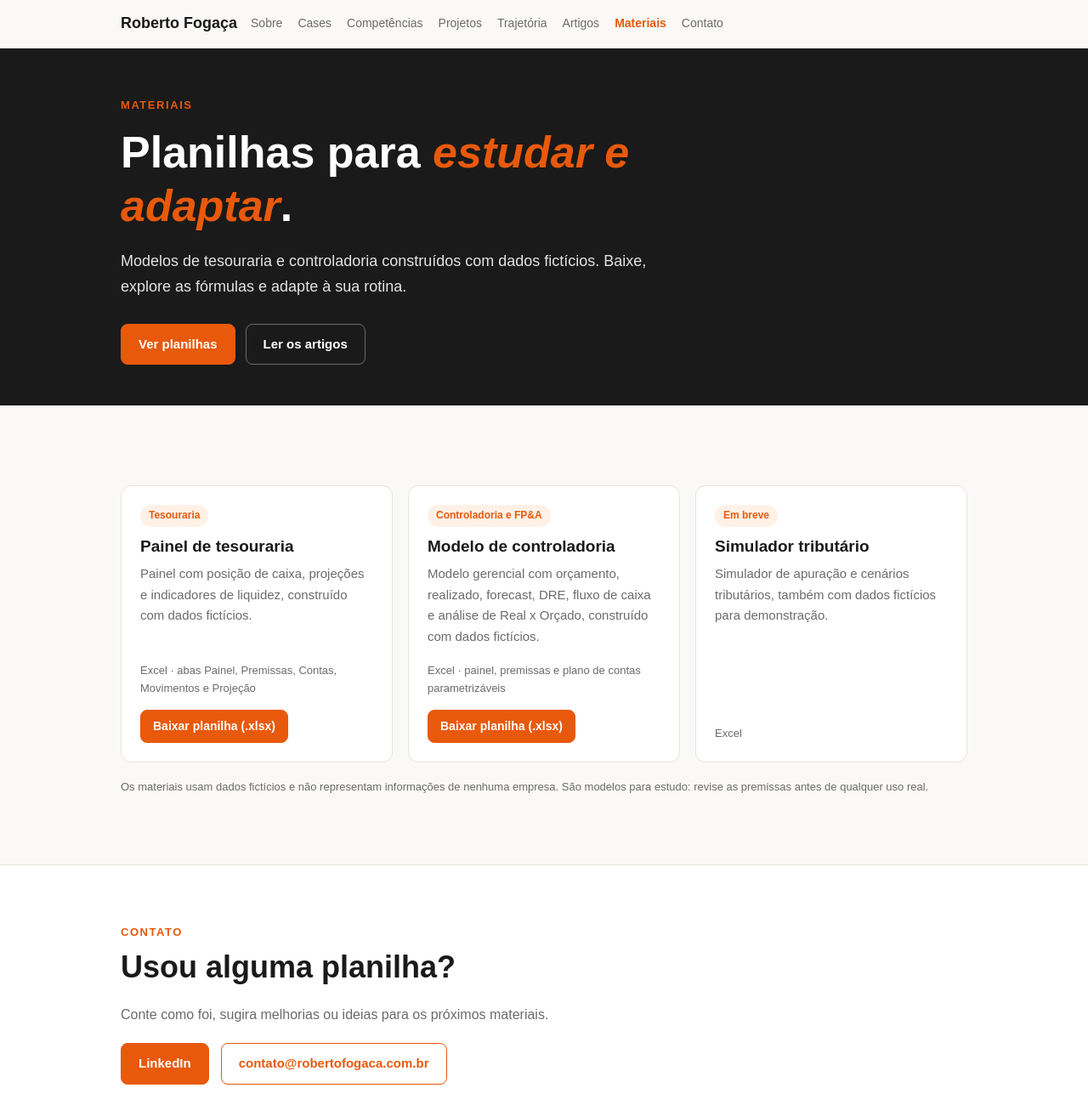
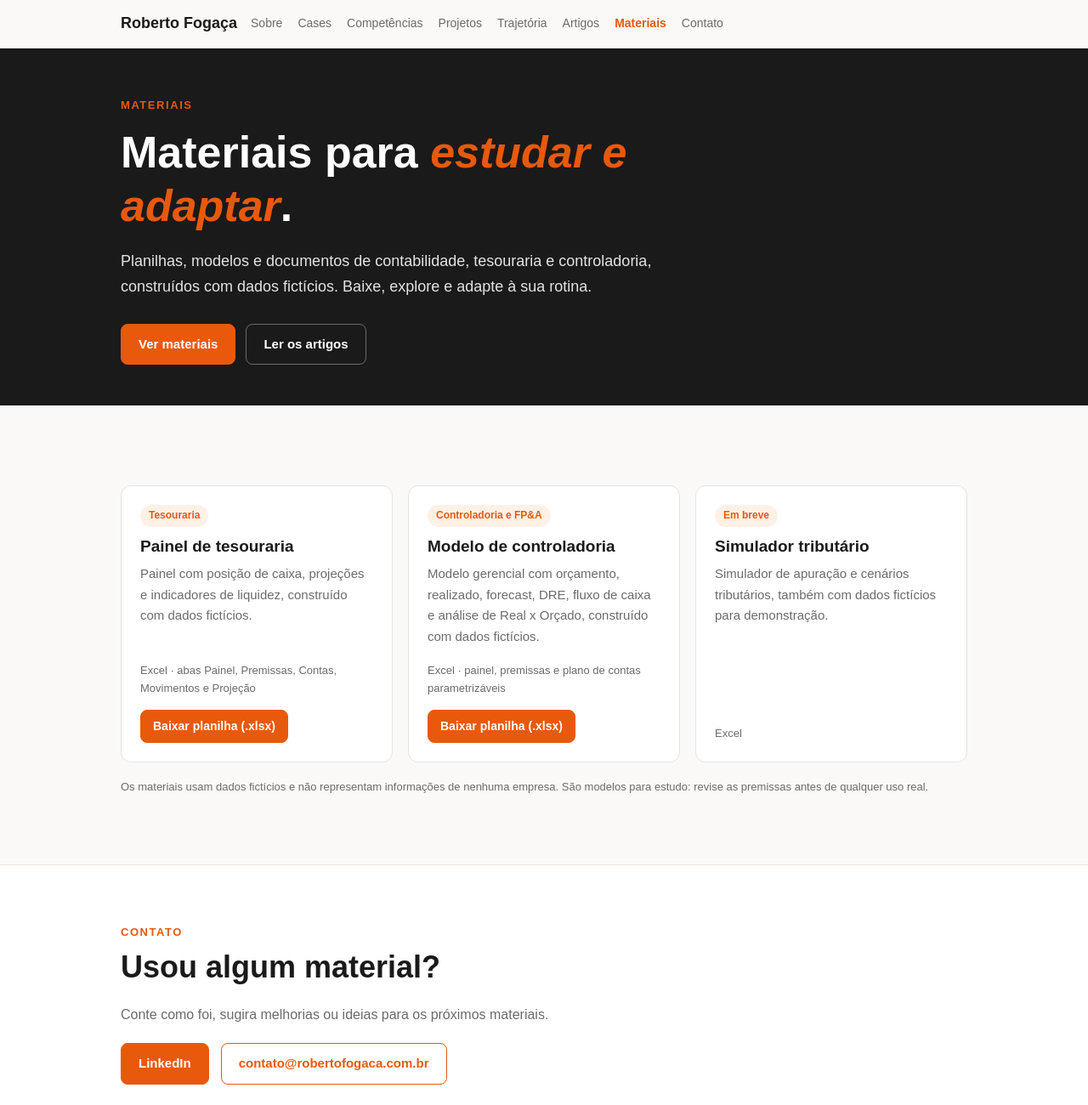
Before and after one commit to robertofogaca-fin/robertofogaca-site, a plain HTML site: page public/materiais.html in a window 1280 px wide. Shown: the top 1300 px of the page at 85% size. Drawn offline with Linux system fonts and the light colour scheme.

Commit message:
Materiais: texto geral para planilhas e outros documentos
Co-Authored-By: Claude Opus 5.5 <noreply@anthropic.com>
Claude-Session: https://claude.ai/code/session_011SgRuoc9knkeTDY2qWkyzb

```diff
--- a/public/materiais.html
+++ b/public/materiais.html
@@ -12,11 +12,11 @@
 <meta charset="utf-8">
 <meta name="viewport" content="width=device-width, initial-scale=1, viewport-fit=cover">
 <title>Materiais — Roberto Fogaça</title>
-<meta name="description" content="Planilhas gratuitas de tesouraria e controladoria, construídas com dados fictícios por Roberto Fogaça, para estudo e adaptação à rotina de finanças.">
+<meta name="description" content="Planilhas, modelos e documentos gratuitos de contabilidade, tesouraria e controladoria, construídos com dados fictícios por Roberto Fogaça.">
 <link rel="canonical" href="https://robertofogaca.com.br/materiais">
 <meta property="og:type" content="website">
 <meta property="og:title" content="Materiais — Roberto Fogaça">
-<meta property="og:description" content="Planilhas gratuitas de tesouraria e controladoria, construídas com dados fictícios por Roberto Fogaça, para estudo e adaptação à rotina de finanças.">
+<meta property="og:description" content="Planilhas, modelos e documentos gratuitos de contabilidade, tesouraria e controladoria, construídos com dados fictícios por Roberto Fogaça.">
 <meta property="og:image" content="https://robertofogaca.com.br/assets/img/roberto-fogaca.jpg">
 <meta property="og:url" content="https://robertofogaca.com.br/materiais">
 <link rel="stylesheet" href="assets/css/style.css">
@@ -27,19 +27,20 @@
 
 <header class="hero compact"><div class="wrap">
 <div class="kicker">Materiais</div>
-<h1>Planilhas para <em>estudar e adaptar</em>.</h1>
-<p class="lead">Modelos de tesouraria e controladoria construídos com dados fictícios. Baixe, explore as fórmulas e adapte à sua rotina.</p>
-<div class="btns"><a class="btn" href="#lista">Ver planilhas</a><a class="btn ghost" href="artigos.html">Ler os artigos</a></div>
+<h1>Materiais para <em>estudar e adaptar</em>.</h1>
+<p class="lead">Planilhas, modelos e documentos de contabilidade, tesouraria e controladoria, construídos com dados fictícios. Baixe, explore e adapte à sua rotina.</p>
+<div class="btns"><a class="btn" href="#lista">Ver materiais</a><a class="btn ghost" href="artigos.html">Ler os artigos</a></div>
 </div></header>
 
 <section><div class="wrap">
 
 <!--
   =====================================================================
-  COMO ADICIONAR UMA PLANILHA
+  COMO ADICIONAR UM MATERIAL (planilha, PDF, modelo de documento...)
   1. Coloque o arquivo na pasta downloads/ (nome sem acentos nem espaços).
   2. Copie um bloco <article class="card material"> abaixo e troque:
      a etiqueta, o título, a descrição, a lista de abas e o nome do arquivo.
+  No botão, indique o formato: "Baixar planilha (.xlsx)", "Baixar PDF", "Baixar modelo (.docx)".
   Para algo que ainda vai sair, use a etiqueta "Em breve" e apague o botão.
   =====================================================================
 -->
@@ -74,7 +75,7 @@
 
 <section class="alt" id="contato"><div class="wrap">
 <div class="eyebrow">Contato</div>
-<h2>Usou alguma planilha?</h2>
+<h2>Usou algum material?</h2>
 <p style="color:var(--muted);max-width:620px">Conte como foi, sugira melhorias ou ideias para os próximos materiais.</p>
 <div class="contact"><a class="btn" href="https://www.linkedin.com/in/robertodfogaca" rel="noopener">LinkedIn</a><a class="btn outline" href="mailto:contato@robertofogaca.com.br">contato@robertofogaca.com.br</a></div>
 </div></section>
```
Also changed, not shown: public/index.html (+1 -1 lines), 1 other file.
